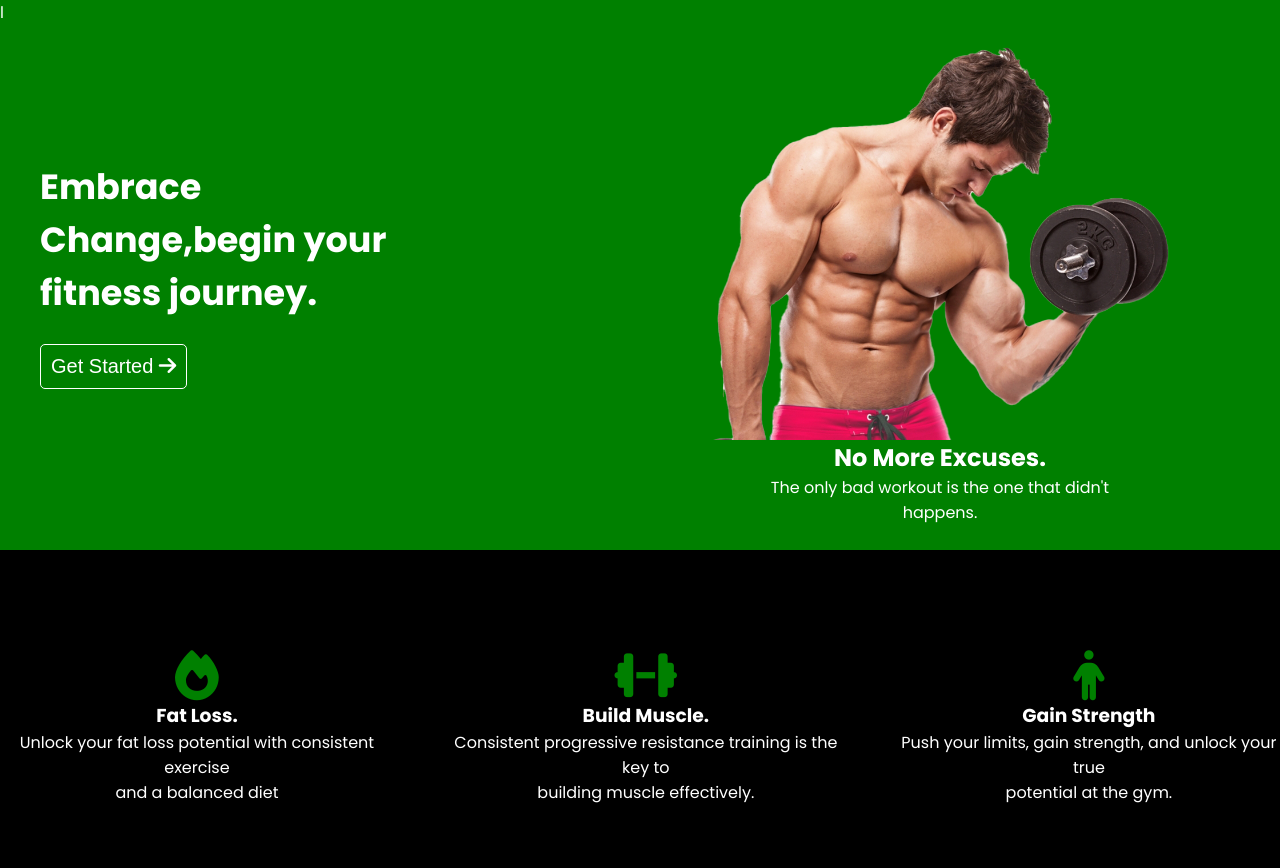
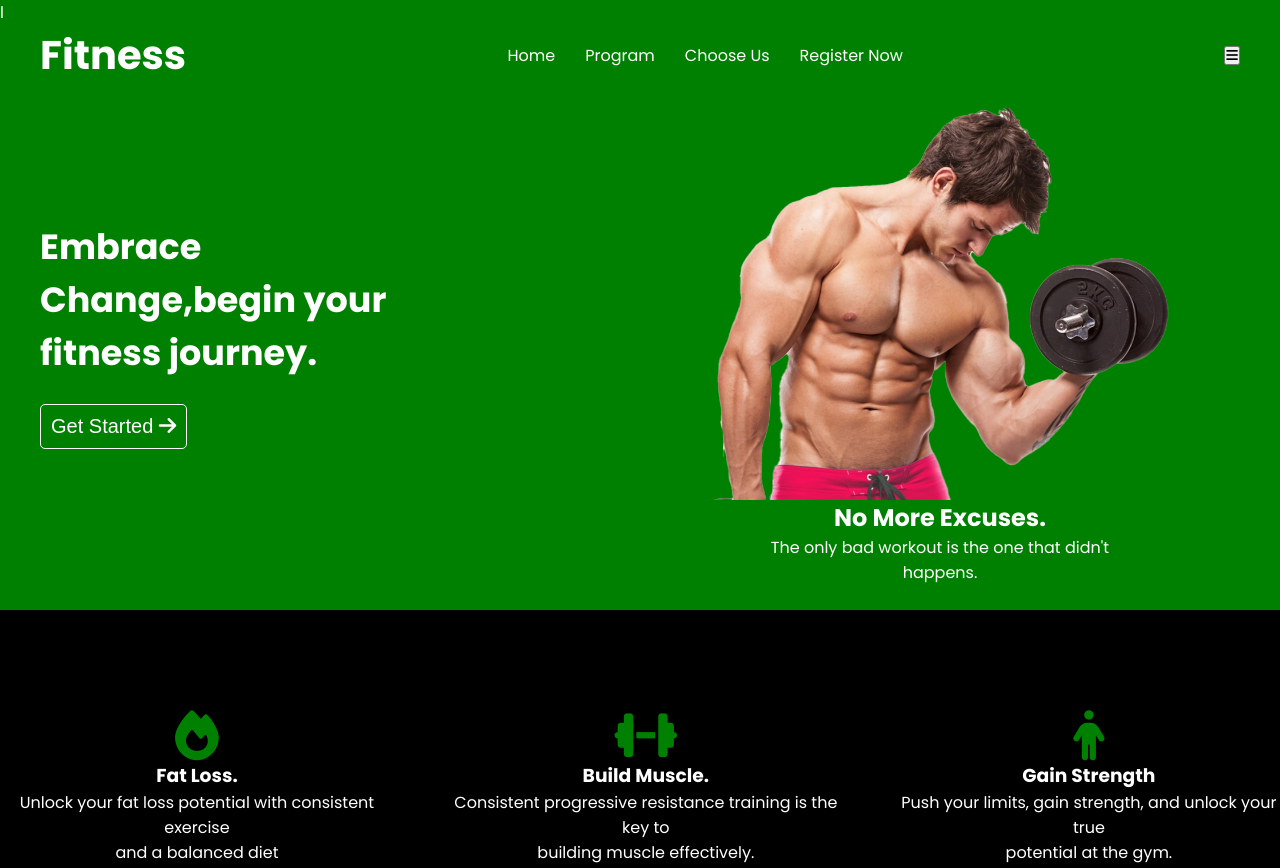
Before and after one commit to Rahulchitkara9/gym-template, a plain HTML site: page index.html in a window 1280 px wide. Shown: the top 868 px of the page. Drawn offline with Linux system fonts and the light colour scheme.

Commit message:
Update index.html

```diff
--- a/index.html
+++ b/index.html
@@ -4,7 +4,7 @@
 <head>
     <meta charset="UTF-8">
     <meta name="viewport" content="width=device-width, initial-scale=1.0">
-    <title>King Hotel</title>
+    <title>Fitness-Gym</title>
     <link rel="preconnect" href="https://fonts.googleapis.com">
     <link rel="preconnect" href="https://fonts.gstatic.com" crossorigin>
     <link
@@ -18,15 +18,16 @@
 <body>
 
     <!-- navbar start  -->
-    <!-- <nav>
+     <nav>
         <h1 id="logo">Fitness</h1>
         <div class="links">
-            <a href="">Home</a>
-            <a href="">Program</a>
-            <a href="">Choose Us</a>
-            <a href="">Register Now</a>
+            <a href="index.html">Home</a>
+            <a href="#prog">Program</a>
+            <a href="#choose">Choose Us</a>
+            <a href="/login.html">Register Now</a>
         </div>
-    </nav> -->
+        <button class="menuBtn"><i class="fa-solid fa-bars"></i></button>
+    </nav>
     <!-- navbar end  -->
 
     <!-- section 1 start  -->
@@ -44,7 +45,7 @@
     <!-- section 1 end  -->
 
     <!-- section 2 start -->
-     <section class="section-2">
+     <section class="section-2" id="prog">
         <div class="section-2-box">
             <i class="fa-solid fa-fire myIcon"></i>
             <h3>Fat Loss.</h3>
@@ -105,7 +106,7 @@
     <!-- section 4 end -->
 
     <!-- section 5 start -->
-    <section class="section-5">
+    <section class="section-5" id="choose">
         <div class="section-5-box-1">
             <h1>MEMBERSHIP PLANS</h1>
         </div>
```
